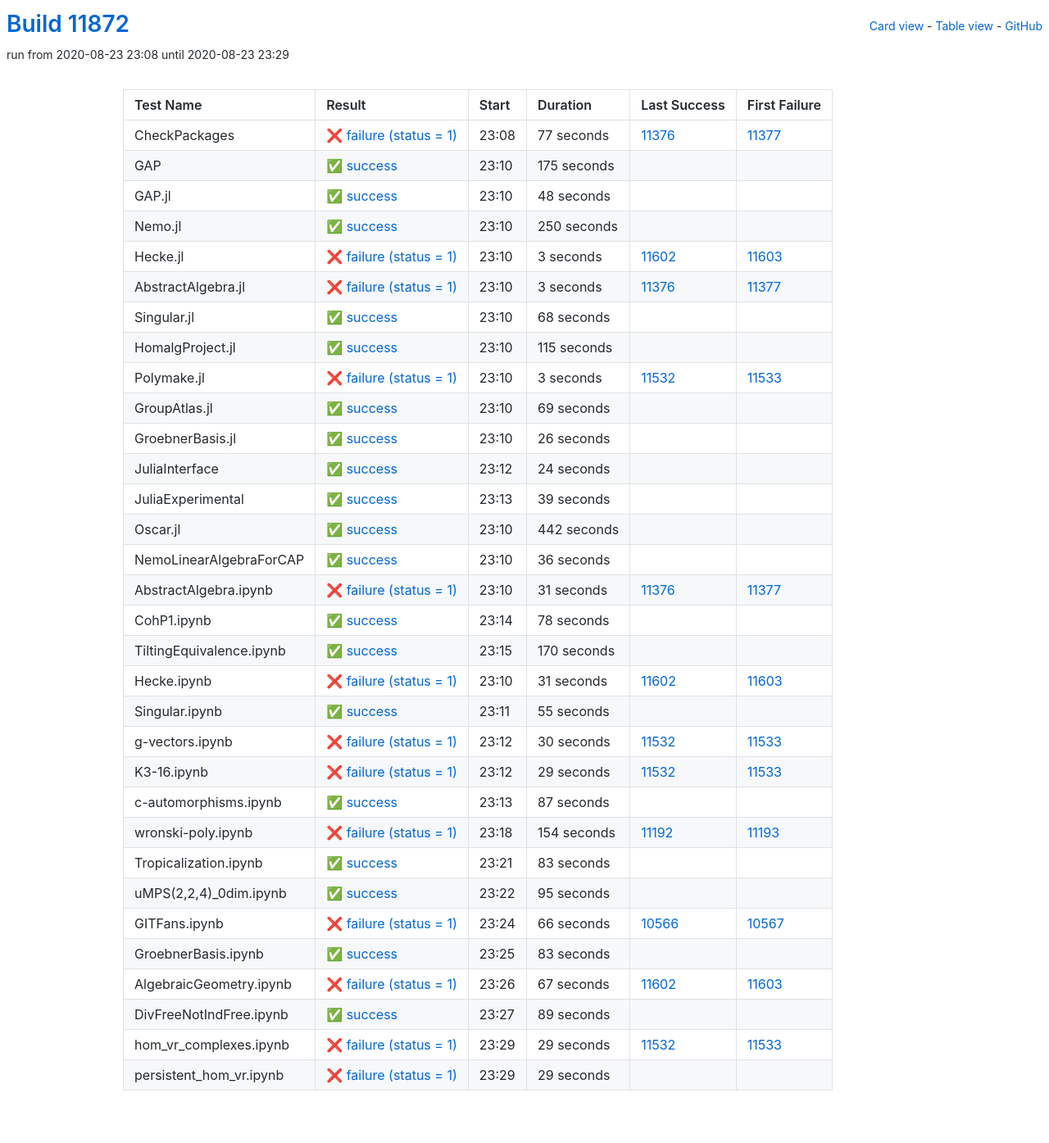
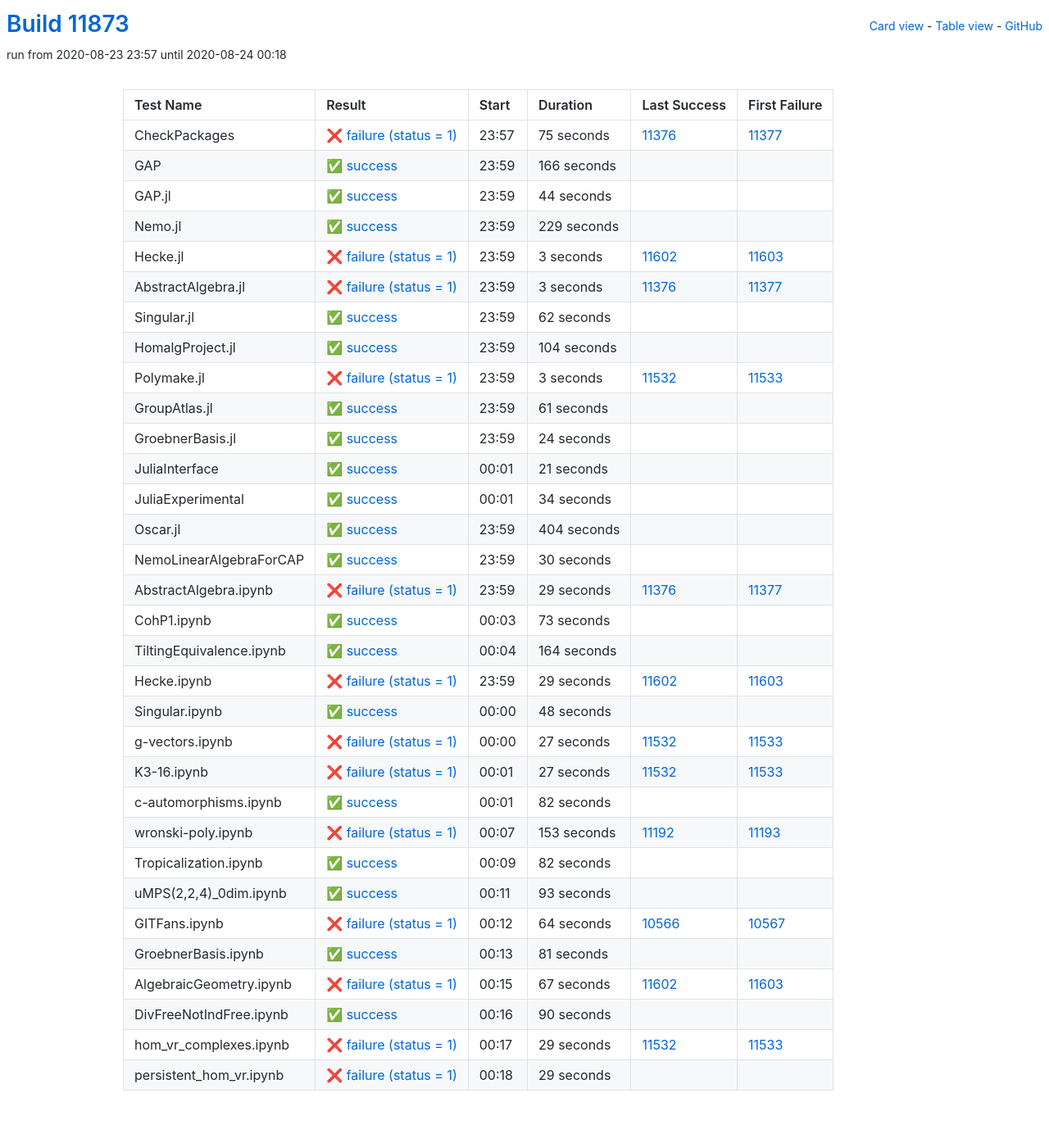
Before and after one commit to oscar-system/oscar-ci-status, a Jekyll site: the page built from table.html, in a window 1280 px wide. Shown: the whole page at 82% size. Built offline with Jekyll 4.4.1, drawn with Linux system fonts in a browser that asks for light colours.

Commit message:
Build #11873

```diff
--- a/_data/ci.yml
+++ b/_data/ci.yml
@@ -1,6 +1,6 @@
 ---
-build: 11872
-build_url: https://oscarci.mathematik.uni-kl.de/job/oscar/11872/
+build: 11873
+build_url: https://oscarci.mathematik.uni-kl.de/job/oscar/11873/
 job: oscar
 organization: oscar-system
 repo: oscar-ci-status
@@ -8,56 +8,56 @@
 tests:
 - name: CheckPackages
   id: checkpackages
-  log: https://oscarci.mathematik.uni-kl.de/job/oscar/11872/artifact/logs/build-11872/CheckPackages.log
-  start: 2020-08-23 23:08
+  log: https://oscarci.mathematik.uni-kl.de/job/oscar/11873/artifact/logs/build-11873/CheckPackages.log
+  start: 2020-08-23 23:57
   success: false
   exitcode: 1
   status: failure
-  duration: 77
+  duration: 75
   last_success: 11376
   last_success_url: https://oscarci.mathematik.uni-kl.de/job/oscar/11376/
   first_failure: 11377
   first_failure_url: https://oscarci.mathematik.uni-kl.de/job/oscar/11377/
 - name: GAP
   id: gap
-  log: https://oscarci.mathematik.uni-kl.de/job/oscar/11872/artifact/logs/build-11872/GAP.log
-  start: 2020-08-23 23:10
+  log: https://oscarci.mathematik.uni-kl.de/job/oscar/11873/artifact/logs/build-11873/GAP.log
+  start: 2020-08-23 23:59
   success: true
   exitcode: 0
   status: success
-  duration: 175
+  duration: 166
   last_success: false
   last_success_url:
   first_failure: false
   first_failure_url:
 - name: GAP.jl
   id: gap-jl
-  log: https://oscarci.mathematik.uni-kl.de/job/oscar/11872/artifact/logs/build-11872/GAP.jl.log
-  start: 2020-08-23 23:10
+  log: https://oscarci.mathematik.uni-kl.de/job/oscar/11873/artifact/logs/build-11873/GAP.jl.log
+  start: 2020-08-23 23:59
   success: true
   exitcode: 0
   status: success
-  duration: 48
+  duration: 44
   last_success: false
   last_success_url:
   first_failure: false
   first_failure_url:
 - name: Nemo.jl
   id: nemo-jl
-  log: https://oscarci.mathematik.uni-kl.de/job/oscar/11872/artifact/logs/build-11872/Nemo.jl.log
-  start: 2020-08-23 23:10
+  log: https://oscarci.mathematik.uni-kl.de/job/oscar/11873/artifact/logs/build-11873/Nemo.jl.log
+  start: 2020-08-23 23:59
   success: true
   exitcode: 0
   status: success
-  duration: 250
+  duration: 229
   last_success: false
   last_success_url:
   first_failure: false
   first_failure_url:
 - name: Hecke.jl
   id: hecke-jl
-  log: https://oscarci.mathematik.uni-kl.de/job/oscar/11872/artifact/logs/build-11872/Hecke.jl.log
-  start: 2020-08-23 23:10
+  log: https://oscarci.mathematik.uni-kl.de/job/oscar/11873/artifact/logs/build-11873/Hecke.jl.log
+  start: 2020-08-23 23:59
   success: false
   exitcode: 1
   status: failure
@@ -68,8 +68,8 @@
   first_failure_url: https://oscarci.mathematik.uni-kl.de/job/oscar/11603/
 - name: AbstractAlgebra.jl
   id: abstractalgebra-jl
-  log: https://oscarci.mathematik.uni-kl.de/job/oscar/11872/artifact/logs/build-11872/AbstractAlgebra.jl.log
-  start: 2020-08-23 23:10
+  log: https://oscarci.mathematik.uni-kl.de/job/oscar/11873/artifact/logs/build-11873/AbstractAlgebra.jl.log
+  start: 2020-08-23 23:59
   success: false
   exitcode: 1
   status: failure
@@ -80,32 +80,32 @@
   first_failure_url: https://oscarci.mathematik.uni-kl.de/job/oscar/11377/
 - name: Singular.jl
   id: singular-jl
-  log: https://oscarci.mathematik.uni-kl.de/job/oscar/11872/artifact/logs/build-11872/Singular.jl.log
-  start: 2020-08-23 23:10
+  log: https://oscarci.mathematik.uni-kl.de/job/oscar/11873/artifact/logs/build-11873/Singular.jl.log
+  start: 2020-08-23 23:59
   success: true
   exitcode: 0
   status: success
-  duration: 68
+  duration: 62
   last_success: false
   last_success_url:
   first_failure: false
   first_failure_url:
 - name: HomalgProject.jl
   id: homalgproject-jl
-  log: https://oscarci.mathematik.uni-kl.de/job/oscar/11872/artifact/logs/build-11872/HomalgProject.jl.log
-  start: 2020-08-23 23:10
+  log: https://oscarci.mathematik.uni-kl.de/job/oscar/11873/artifact/logs/build-11873/HomalgProject.jl.log
+  start: 2020-08-23 23:59
   success: true
   exitcode: 0
   status: success
-  duration: 115
+  duration: 104
   last_success: false
   last_success_url:
   first_failure: false
   first_failure_url:
 - name: Polymake.jl
   id: polymake-jl
-  log: https://oscarci.mathematik.uni-kl.de/job/oscar/11872/artifact/logs/build-11872/Polymake.jl.log
-  start: 2020-08-23 23:10
+  log: https://oscarci.mathematik.uni-kl.de/job/oscar/11873/artifact/logs/build-11873/Polymake.jl.log
+  start: 2020-08-23 23:59
   success: false
   exitcode: 1
   status: failure
@@ -116,32 +116,20 @@
   first_failure_url: https://oscarci.mathematik.uni-kl.de/job/oscar/11533/
 - name: GroupAtlas.jl
   id: groupatlas-jl
-  log: https://oscarci.mathematik.uni-kl.de/job/oscar/11872/artifact/logs/build-11872/GroupAtlas.jl.log
-  start: 2020-08-23 23:10
+  log: https://oscarci.mathematik.uni-kl.de/job/oscar/11873/artifact/logs/build-11873/GroupAtlas.jl.log
+  start: 2020-08-23 23:59
   success: true
   exitcode: 0
   status: success
-  duration: 69
+  duration: 61
   last_success: false
   last_success_url:
   first_failure: false
   first_failure_url:
 - name: GroebnerBasis.jl
   id: groebnerbasis-jl
-  log: https://oscarci.mathematik.uni-kl.de/job/oscar/11872/artifact/logs/build-11872/GroebnerBasis.jl.log
-  start: 2020-08-23 23:10
-  success: true
-  exitcode: 0
-  status: success
-  duration: 26
-  last_success: false
-  last_success_url:
-  first_failure: false
-  first_failure_url:
-- name: JuliaInterface
-  id: juliainterface
-  log: https://oscarci.mathematik.uni-kl.de/job/oscar/11872/artifact/logs/build-11872/JuliaInterface.log
-  start: 2020-08-23 23:12
+  log: https://oscarci.mathematik.uni-kl.de/job/oscar/11873/artifact/logs/build-11873/GroebnerBasis.jl.log
+  start: 2020-08-23 23:59
   success: true
   exitcode: 0
   status: success
@@ -150,202 +138,214 @@
   last_success_url:
   first_failure: false
   first_failure_url:
-- name: JuliaExperimental
-  id: juliaexperimental
-  log: https://oscarci.mathematik.uni-kl.de/job/oscar/11872/artifact/logs/build-11872/JuliaExperimental.log
-  start: 2020-08-23 23:13
+- name: JuliaInterface
+  id: juliainterface
+  log: https://oscarci.mathematik.uni-kl.de/job/oscar/11873/artifact/logs/build-11873/JuliaInterface.log
+  start: 2020-08-24 00:01
   success: true
   exitcode: 0
   status: success
-  duration: 39
+  duration: 21
+  last_success: false
+  last_success_url:
+  first_failure: false
+  first_failure_url:
+- name: JuliaExperimental
+  id: juliaexperimental
+  log: https://oscarci.mathematik.uni-kl.de/job/oscar/11873/artifact/logs/build-11873/JuliaExperimental.log
+  start: 2020-08-24 00:01
+  success: true
+  exitcode: 0
+  status: success
+  duration: 34
   last_success: false
   last_success_url:
   first_failure: false
   first_failure_url:
 - name: Oscar.jl
   id: oscar-jl
-  log: https://oscarci.mathematik.uni-kl.de/job/oscar/11872/artifact/logs/build-11872/Oscar.jl.log
-  start: 2020-08-23 23:10
+  log: https://oscarci.mathematik.uni-kl.de/job/oscar/11873/artifact/logs/build-11873/Oscar.jl.log
+  start: 2020-08-23 23:59
   success: true
   exitcode: 0
   status: success
-  duration: 442
+  duration: 404
   last_success: false
   last_success_url:
   first_failure: false
   first_failure_url:
 - name: NemoLinearAlgebraForCAP
   id: nemolinearalgebraforcap
-  log: https://oscarci.mathematik.uni-kl.de/job/oscar/11872/artifact/logs/build-11872/NemoLinearAlgebraForCAP.log
-  start: 2020-08-23 23:10
+  log: https://oscarci.mathematik.uni-kl.de/job/oscar/11873/artifact/logs/build-11873/NemoLinearAlgebraForCAP.log
+  start: 2020-08-23 23:59
   success: true
   exitcode: 0
   status: success
-  duration: 36
+  duration: 30
   last_success: false
   last_success_url:
   first_failure: false
   first_failure_url:
 - name: AbstractAlgebra.ipynb
   id: abstractalgebra-ipynb
-  log: https://oscarci.mathematik.uni-kl.de/job/oscar/11872/artifact/logs/build-11872/AbstractAlgebra.ipynb.log
-  start: 2020-08-23 23:10
+  log: https://oscarci.mathematik.uni-kl.de/job/oscar/11873/artifact/logs/build-11873/AbstractAlgebra.ipynb.log
+  start: 2020-08-23 23:59
   success: false
   exitcode: 1
   status: failure
-  duration: 31
+  duration: 29
   last_success: 11376
   last_success_url: https://oscarci.mathematik.uni-kl.de/job/oscar/11376/
   first_failure: 11377
   first_failure_url: https://oscarci.mathematik.uni-kl.de/job/oscar/11377/
 - name: CohP1.ipynb
   id: cohp1-ipynb
-  log: https://oscarci.mathematik.uni-kl.de/job/oscar/11872/artifact/logs/build-11872/CohP1.ipynb.log
-  start: 2020-08-23 23:14
+  log: https://oscarci.mathematik.uni-kl.de/job/oscar/11873/artifact/logs/build-11873/CohP1.ipynb.log
+  start: 2020-08-24 00:03
   success: true
   exitcode: 0
   status: success
-  duration: 78
+  duration: 73
   last_success: false
   last_success_url:
   first_failure: false
   first_failure_url:
 - name: TiltingEquivalence.ipynb
   id: tiltingequivalence-ipynb
-  log: https://oscarci.mathematik.uni-kl.de/job/oscar/11872/artifact/logs/build-11872/TiltingEquivalence.ipynb.log
-  start: 2020-08-23 23:15
+  log: https://oscarci.mathematik.uni-kl.de/job/oscar/11873/artifact/logs/build-11873/TiltingEquivalence.ipynb.log
+  start: 2020-08-24 00:04
   success: true
   exitcode: 0
   status: success
-  duration: 170
+  duration: 164
   last_success: false
   last_success_url:
   first_failure: false
   first_failure_url:
 - name: Hecke.ipynb
   id: hecke-ipynb
-  log: https://oscarci.mathematik.uni-kl.de/job/oscar/11872/artifact/logs/build-11872/Hecke.ipynb.log
-  start: 2020-08-23 23:10
+  log: https://oscarci.mathematik.uni-kl.de/job/oscar/11873/artifact/logs/build-11873/Hecke.ipynb.log
+  start: 2020-08-23 23:59
   success: false
   exitcode: 1
   status: failure
-  duration: 31
+  duration: 29
   last_success: 11602
   last_success_url: https://oscarci.mathematik.uni-kl.de/job/oscar/11602/
   first_failure: 11603
   first_failure_url: https://oscarci.mathematik.uni-kl.de/job/oscar/11603/
 - name: Singular.ipynb
   id: singular-ipynb
-  log: https://oscarci.mathematik.uni-kl.de/job/oscar/11872/artifact/logs/build-11872/Singular.ipynb.log
-  start: 2020-08-23 23:11
+  log: https://oscarci.mathematik.uni-kl.de/job/oscar/11873/artifact/logs/build-11873/Singular.ipynb.log
+  start: 2020-08-24 00:00
   success: true
   exitcode: 0
   status: success
-  duration: 55
+  duration: 48
   last_success: false
   last_success_url:
   first_failure: false
   first_failure_url:
 - name: g-vectors.ipynb
   id: g-vectors-ipynb
-  log: https://oscarci.mathematik.uni-kl.de/job/oscar/11872/artifact/logs/build-11872/g-vectors.ipynb.log
-  start: 2020-08-23 23:12
+  log: https://oscarci.mathematik.uni-kl.de/job/oscar/11873/artifact/logs/build-11873/g-vectors.ipynb.log
+  start: 2020-08-24 00:00
   success: false
   exitcode: 1
   status: failure
-  duration: 30
+  duration: 27
   last_success: 11532
   last_success_url: https://oscarci.mathematik.uni-kl.de/job/oscar/11532/
   first_failure: 11533
   first_failure_url: https://oscarci.mathematik.uni-kl.de/job/oscar/11533/
 - name: K3-16.ipynb
   id: k3-16-ipynb
-  log: https://oscarci.mathematik.uni-kl.de/job/oscar/11872/artifact/logs/build-11872/K3-16.ipynb.log
-  start: 2020-08-23 23:12
+  log: https://oscarci.mathematik.uni-kl.de/job/oscar/11873/artifact/logs/build-11873/K3-16.ipynb.log
+  start: 2020-08-24 00:01
   success: false
   exitcode: 1
   status: failure
-  duration: 29
+  duration: 27
   last_success: 11532
   last_success_url: https://oscarci.mathematik.uni-kl.de/job/oscar/11532/
   first_failure: 11533
   first_failure_url: https://oscarci.mathematik.uni-kl.de/job/oscar/11533/
 - name: c-automorphisms.ipynb
   id: c-automorphisms-ipynb
-  log: https://oscarci.mathematik.uni-kl.de/job/oscar/11872/artifact/logs/build-11872/c-automorphisms.ipynb.log
-  start: 2020-08-23 23:13
+  log: https://oscarci.mathematik.uni-kl.de/job/oscar/11873/artifact/logs/build-11873/c-automorphisms.ipynb.log
+  start: 2020-08-24 00:01
   success: true
   exitcode: 0
   status: success
-  duration: 87
+  duration: 82
   last_success: false
   last_success_url:
   first_failure: false
   first_failure_url:
 - name: wronski-poly.ipynb
   id: wronski-poly-ipynb
-  log: https://oscarci.mathematik.uni-kl.de/job/oscar/11872/artifact/logs/build-11872/wronski-poly.ipynb.log
-  start: 2020-08-23 23:18
+  log: https://oscarci.mathematik.uni-kl.de/job/oscar/11873/artifact/logs/build-11873/wronski-poly.ipynb.log
+  start: 2020-08-24 00:07
   success: false
   exitcode: 1
   status: failure
-  duration: 154
+  duration: 153
   last_success: 11192
   last_success_url: https://oscarci.mathematik.uni-kl.de/job/oscar/11192/
   first_failure: 11193
   first_failure_url: https://oscarci.mathematik.uni-kl.de/job/oscar/11193/
 - name: Tropicalization.ipynb
   id: tropicalization-ipynb
-  log: https://oscarci.mathematik.uni-kl.de/job/oscar/11872/artifact/logs/build-11872/Tropicalization.ipynb.log
-  start: 2020-08-23 23:21
+  log: https://oscarci.mathematik.uni-kl.de/job/oscar/11873/artifact/logs/build-11873/Tropicalization.ipynb.log
+  start: 2020-08-24 00:09
   success: true
   exitcode: 0
   status: success
-  duration: 83
+  duration: 82
   last_success: false
   last_success_url:
   first_failure: false
   first_failure_url:
 - name: uMPS(2,2,4)_0dim.ipynb
   id: umps-2-2-4-0dim-ipynb
-  log: https://oscarci.mathematik.uni-kl.de/job/oscar/11872/artifact/logs/build-11872/uMPS-2-2-4-_0dim.ipynb.log
-  start: 2020-08-23 23:22
+  log: https://oscarci.mathematik.uni-kl.de/job/oscar/11873/artifact/logs/build-11873/uMPS-2-2-4-_0dim.ipynb.log
+  start: 2020-08-24 00:11
   success: true
   exitcode: 0
   status: success
-  duration: 95
+  duration: 93
   last_success: false
   last_success_url:
   first_failure: false
   first_failure_url:
 - name: GITFans.ipynb
   id: gitfans-ipynb
-  log: https://oscarci.mathematik.uni-kl.de/job/oscar/11872/artifact/logs/build-11872/GITFans.ipynb.log
-  start: 2020-08-23 23:24
+  log: https://oscarci.mathematik.uni-kl.de/job/oscar/11873/artifact/logs/build-11873/GITFans.ipynb.log
+  start: 2020-08-24 00:12
   success: false
   exitcode: 1
   status: failure
-  duration: 66
+  duration: 64
   last_success: 10566
   last_success_url: https://oscarci.mathematik.uni-kl.de/job/oscar/10566/
   first_failure: 10567
   first_failure_url: https://oscarci.mathematik.uni-kl.de/job/oscar/10567/
 - name: GroebnerBasis.ipynb
   id: groebnerbasis-ipynb
-  log: https://oscarci.mathematik.uni-kl.de/job/oscar/11872/artifact/logs/build-11872/GroebnerBasis.ipynb.log
-  start: 2020-08-23 23:25
+  log: https://oscarci.mathematik.uni-kl.de/job/oscar/11873/artifact/logs/build-11873/GroebnerBasis.ipynb.log
+  start: 2020-08-24 00:13
   success: true
   exitcode: 0
   status: success
-  duration: 83
+  duration: 81
   last_success: false
   last_success_url:
   first_failure: false
   first_failure_url:
 - name: AlgebraicGeometry.ipynb
   id: algebraicgeometry-ipynb
-  log: https://oscarci.mathematik.uni-kl.de/job/oscar/11872/artifact/logs/build-11872/AlgebraicGeometry.ipynb.log
-  start: 2020-08-23 23:26
+  log: https://oscarci.mathematik.uni-kl.de/job/oscar/11873/artifact/logs/build-11873/AlgebraicGeometry.ipynb.log
+  start: 2020-08-24 00:15
   success: false
   exitcode: 1
   status: failure
@@ -356,20 +356,20 @@
   first_failure_url: https://oscarci.mathematik.uni-kl.de/job/oscar/11603/
 - name: DivFreeNotIndFree.ipynb
   id: divfreenotindfree-ipynb
-  log: https://oscarci.mathematik.uni-kl.de/job/oscar/11872/artifact/logs/build-11872/DivFreeNotIndFree.ipynb.log
-  start: 2020-08-23 23:27
+  log: https://oscarci.mathematik.uni-kl.de/job/oscar/11873/artifact/logs/build-11873/DivFreeNotIndFree.ipynb.log
+  start: 2020-08-24 00:16
   success: true
   exitcode: 0
   status: success
-  duration: 89
+  duration: 90
   last_success: false
   last_success_url:
   first_failure: false
   first_failure_url:
 - name: hom_vr_complexes.ipynb
   id: hom-vr-complexes-ipynb
-  log: https://oscarci.mathematik.uni-kl.de/job/oscar/11872/artifact/logs/build-11872/hom_vr_complexes.ipynb.log
-  start: 2020-08-23 23:29
+  log: https://oscarci.mathematik.uni-kl.de/job/oscar/11873/artifact/logs/build-11873/hom_vr_complexes.ipynb.log
+  start: 2020-08-24 00:17
   success: false
   exitcode: 1
   status: failure
@@ -380,8 +380,8 @@
   first_failure_url: https://oscarci.mathematik.uni-kl.de/job/oscar/11533/
 - name: persistent_hom_vr.ipynb
   id: persistent-hom-vr-ipynb
-  log: https://oscarci.mathematik.uni-kl.de/job/oscar/11872/artifact/logs/build-11872/persistent_hom_vr.ipynb.log
-  start: 2020-08-23 23:29
+  log: https://oscarci.mathematik.uni-kl.de/job/oscar/11873/artifact/logs/build-11873/persistent_hom_vr.ipynb.log
+  start: 2020-08-24 00:18
   success: false
   exitcode: 1
   status: failure
```
Also changed, not shown: README.md.
